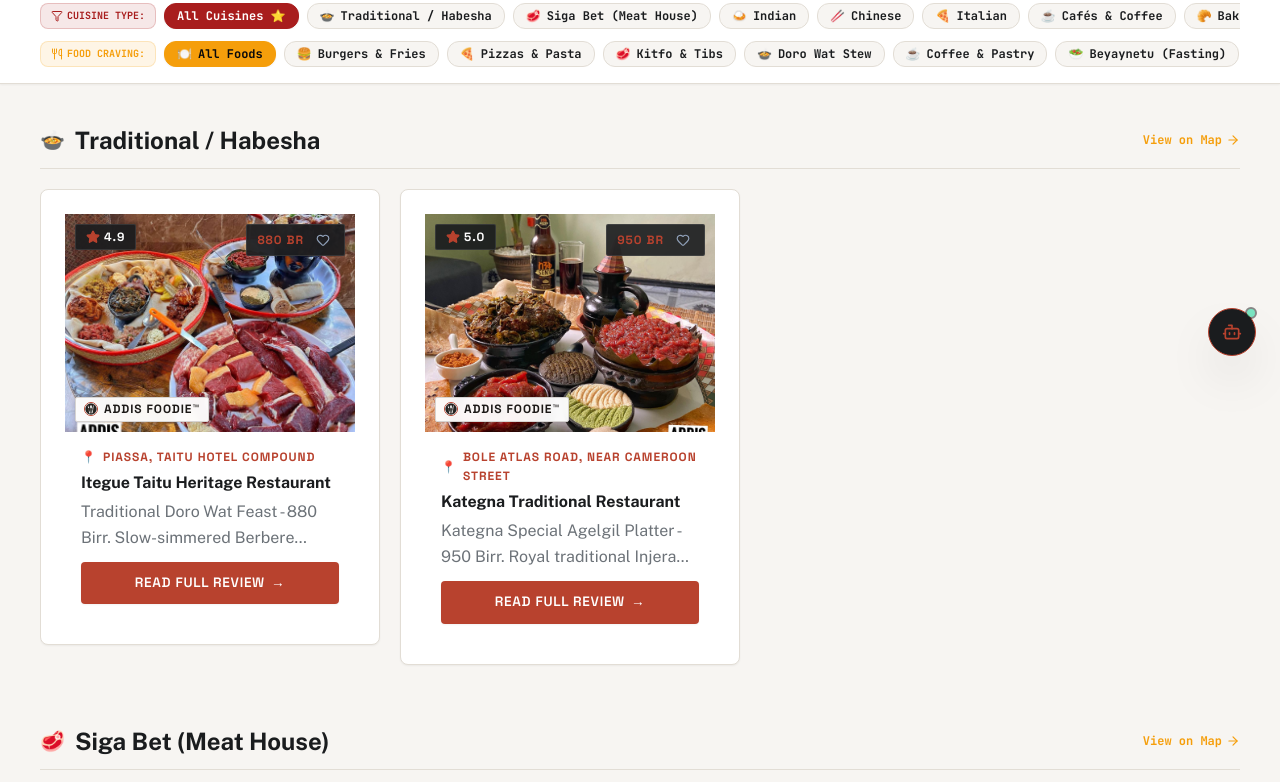
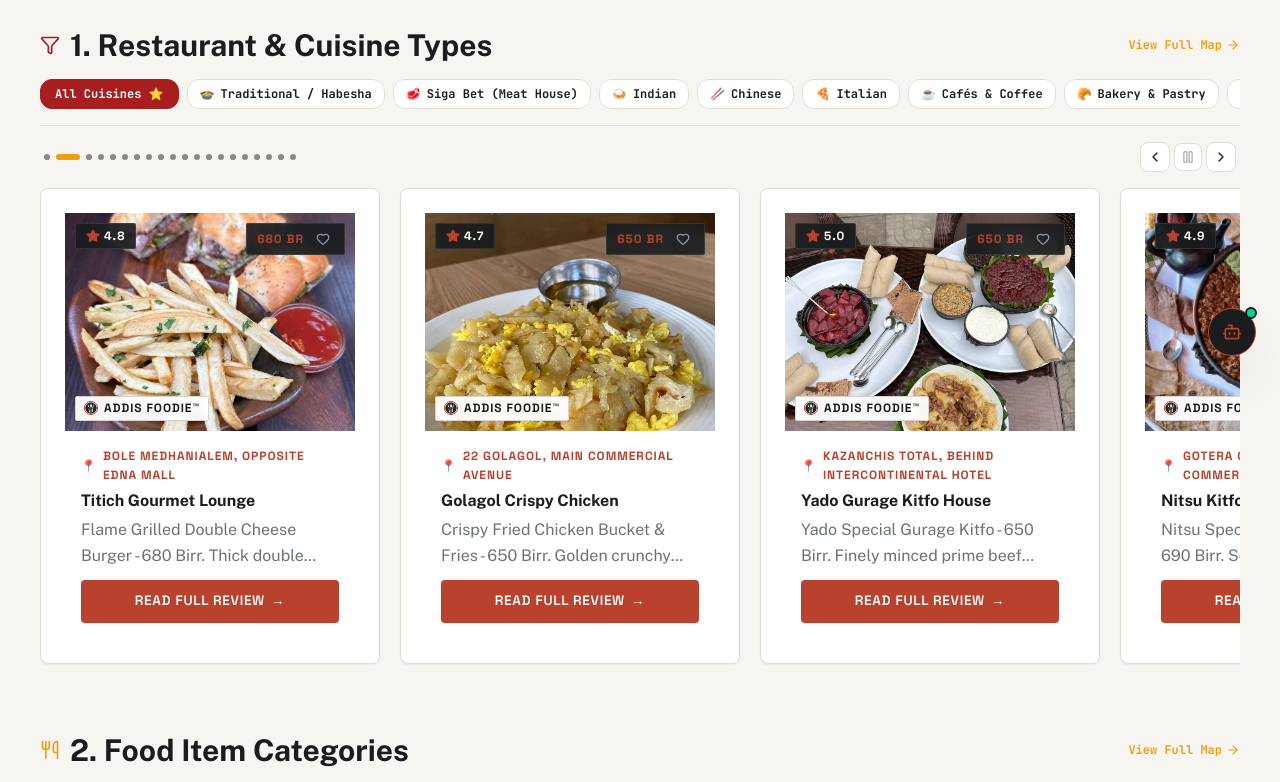
Before and after one commit to Moss-kk/Addis_Foodie, a Next.js app: page /suggestions in a window 1280 px wide. Shown: the part 420-1202 px from the top of the page. Built offline with nearby package versions, Linux system fonts and the light colour scheme.

Commit message:
Rebuild Suggestions page into exactly two main rows (Cuisine Row & Food Craving Row) with category filter buttons above each and home-page style auto side-scrolling marquee animation

```diff
--- a/src/app/suggestions/page.tsx
+++ b/src/app/suggestions/page.tsx
@@ -18,7 +18,7 @@
 import Header from '../../components/Header';
 import Footer from '../../components/Footer';
 import MobileBottomNav from '../../components/layout/MobileBottomNav';
-import ReviewCard from '../../components/ReviewCard';
+import AutoReviewMarquee from '../../components/AutoReviewMarquee';
 import PostDetailModal from '../../components/PostDetailModal';
 import { CUISINE_CATEGORIES } from '../../lib/categories';
 import { mockPosts } from '../../data/mockPosts';
@@ -31,9 +31,9 @@
   const [isFormOpen, setIsFormOpen] = useState(false);
   const [modalPost, setModalPost] = useState<FoodPost | null>(null);
 
-  // Interactive Filter States
-  const [selectedCuisineFilter, setSelectedCuisineFilter] = useState<string>('all');
-  const [selectedFoodFilter, setSelectedFoodFilter] = useState<string>('all');
+  // Interactive Category Filter States for the Two Rows
+  const [activeCuisineTab, setActiveCuisineTab] = useState<string>('all');
+  const [activeFoodTab, setActiveFoodTab] = useState<string>('all');
 
   const [formData, setFormData] = useState({
     userName: '',
@@ -89,29 +89,30 @@
     { id: 'beyaynetu', label: 'Beyaynetu (Fasting)', emoji: '🥗' },
   ];
 
-  // Filter Categories synchronously based on user tab selection
-  const filteredCategories = useMemo(() => {
-    return CUISINE_CATEGORIES.filter((cat) => {
-      // Cuisine filter check
-      if (selectedCuisineFilter !== 'all') {
-        if (cat.slug.toLowerCase() !== selectedCuisineFilter.toLowerCase() && cat.id.toLowerCase() !== selectedCuisineFilter.toLowerCase()) {
-          return false;
-        }
-      }
+  // ROW 1: Filter Cuisine Review Posts
+  const cuisineRowPosts = useMemo(() => {
+    if (activeCuisineTab === 'all') return mockPosts;
+    return mockPosts.filter((post) => {
+      const pCat = post.category.toLowerCase();
+      const tab = activeCuisineTab.toLowerCase();
+      return pCat.includes(tab) || tab.includes(pCat);
+    });
+  }, [activeCuisineTab]);
 
-      // Food item filter check
-      if (selectedFoodFilter !== 'all') {
-        if (selectedFoodFilter === 'burgers' && !cat.slug.includes('burgers')) return false;
-        if (selectedFoodFilter === 'pizzas' && !cat.slug.includes('italian')) return false;
-        if (selectedFoodFilter === 'kitfo' && !cat.slug.includes('siga-bet') && !cat.slug.includes('traditional')) return false;
-        if (selectedFoodFilter === 'doro-wat' && !cat.slug.includes('traditional')) return false;
-        if (selectedFoodFilter === 'coffee' && !cat.slug.includes('cafes') && !cat.slug.includes('bakery')) return false;
-        if (selectedFoodFilter === 'beyaynetu' && !cat.slug.includes('fasting')) return false;
-      }
-
+  // ROW 2: Filter Food Item Review Posts
+  const foodRowPosts = useMemo(() => {
+    if (activeFoodTab === 'all') return mockPosts;
+    return mockPosts.filter((post) => {
+      const pCat = post.category.toLowerCase();
+      if (activeFoodTab === 'burgers') return pCat.includes('burger') || pCat.includes('fast food');
+      if (activeFoodTab === 'pizzas') return pCat.includes('italian');
+      if (activeFoodTab === 'kitfo') return pCat.includes('siga bet') || pCat.includes('traditional');
+      if (activeFoodTab === 'doro-wat') return pCat.includes('traditional');
+      if (activeFoodTab === 'coffee') return pCat.includes('café') || pCat.includes('bakery');
+      if (activeFoodTab === 'beyaynetu') return pCat.includes('fasting');
       return true;
     });
-  }, [selectedCuisineFilter, selectedFoodFilter]);
+  }, [activeFoodTab]);
 
   return (
     <div
@@ -129,7 +130,7 @@
 
           <div className="inline-flex items-center gap-2 px-3.5 py-1.5 rounded-full text-xs font-mono font-bold uppercase tracking-wider bg-[#F59E0B]/10 text-[#F59E0B] border border-[#F59E0B]/20">
             <Compass className="w-4 h-4 text-[#F59E0B]" />
-            <span>{lang === 'AM' ? 'ወደ የት እንሂድ? የመመገቢያ ጥቆማዎች' : 'Where To Go Guide — Interactive Filters'}</span>
+            <span>{lang === 'AM' ? 'ወደ የት እንሂድ? የመመገቢያ ጥቆማዎች' : 'Where To Go Guide — Two Main Rows'}</span>
           </div>
 
           <h1 className="font-syne font-black text-3xl sm:text-5xl text-[var(--text-primary)]">
@@ -139,7 +140,7 @@
           <p className="text-xs sm:text-sm font-body text-[var(--text-secondary)] leading-relaxed max-w-2xl">
             {lang === 'AM'
               ? 'በአዲስ ፉዲዎች የተመረጡ የክትፎ፣ የበርገር፣ የካፌ እና የቪገን ቦታዎች ጥቆማዎች። ድብቅ ቦታ ካለዎት ደግሞ ለቀጣይ ግምገማ ይጠቁሙን!'
-              : 'Explore verified restaurant reviews across all cuisine categories in Addis Ababa. Filter by restaurant type or food craving!'}
+              : 'Explore verified restaurant reviews in two main auto side-scrolling rows. Filter by Restaurant Types or Food Craving!'}
           </p>
 
           {/* COLLAPSIBLE NOMINATION FORM TOGGLE BUTTON */}
@@ -156,73 +157,6 @@
             </span>
             {isFormOpen ? <ChevronUp className="w-4 h-4" /> : <ChevronDown className="w-4 h-4" />}
           </button>
-
-        </div>
-      </section>
-
-      {/* DUAL CLICKABLE SIDE-SCROLLABLE CATEGORY NAVIGATION BARS */}
-      <section className="w-full bg-[var(--bg-surface)] border-b border-[var(--border-subtle)] py-4 sticky top-14 z-20 shadow-xs">
-        <div className="site-container flex flex-col gap-3">
-
-          {/* BAR 1: BY CUISINE / RESTAURANT TYPE */}
-          <div className="flex items-center gap-2 overflow-x-auto no-scrollbar">
-            <span className="text-[10px] font-mono font-bold uppercase text-[#A81D1D] bg-[#A81D1D]/10 px-2.5 py-1 rounded-lg border border-[#A81D1D]/20 shrink-0 flex items-center gap-1">
-              <Filter className="w-3 h-3 text-[#A81D1D]" />
-              <span>Cuisine Type:</span>
-            </span>
-
-            <button
-              type="button"
-              onClick={() => setSelectedCuisineFilter('all')}
-              className={`px-3 py-1 rounded-xl text-xs font-mono font-bold transition-all shrink-0 cursor-pointer border ${
-                selectedCuisineFilter === 'all'
-                  ? 'bg-[#A81D1D] text-white border-[#A81D1D] shadow-xs'
-                  : 'bg-[var(--bg-app)] text-[var(--text-primary)] border-[var(--border-subtle)] hover:border-[#A81D1D]'
-              }`}
-            >
-              All Cuisines ⭐
-            </button>
-
-            {CUISINE_CATEGORIES.map((cat) => (
-              <button
-                key={cat.id}
-                type="button"
-                onClick={() => setSelectedCuisineFilter(cat.slug)}
-                className={`px-3 py-1 rounded-xl text-xs font-mono font-bold transition-all shrink-0 cursor-pointer flex items-center gap-1.5 border ${
-                  selectedCuisineFilter === cat.slug
-                    ? 'bg-[#A81D1D] text-white border-[#A81D1D] shadow-xs'
-                    : 'bg-[var(--bg-app)] text-[var(--text-primary)] border-[var(--border-subtle)] hover:border-[#A81D1D]'
-                }`}
-              >
-                <span>{cat.emoji}</span>
-                <span>{cat.label}</span>
-              </button>
-            ))}
-          </div>
-
-          {/* BAR 2: BY SPECIFIC FOOD ITEM */}
-          <div className="flex items-center gap-2 overflow-x-auto no-scrollbar">
-            <span className="text-[10px] font-mono font-bold uppercase text-[#F59E0B] bg-[#F59E0B]/10 px-2.5 py-1 rounded-lg border border-[#F59E0B]/20 shrink-0 flex items-center gap-1">
-              <Utensils className="w-3 h-3 text-[#F59E0B]" />
-              <span>Food Craving:</span>
-            </span>
-
-            {FOOD_ITEM_CATEGORIES.map((food) => (
-              <button
-                key={food.id}
-                type="button"
-                onClick={() => setSelectedFoodFilter(food.id)}
-                className={`px-3 py-1 rounded-xl text-xs font-mono font-bold transition-all shrink-0 cursor-pointer flex items-center gap-1.5 border ${
-                  selectedFoodFilter === food.id
-                    ? 'bg-[#F59E0B] text-zinc-950 border-[#F59E0B] shadow-xs'
-                    : 'bg-[var(--bg-app)] text-[var(--text-primary)] border-[var(--border-subtle)] hover:border-[#F59E0B]'
-                }`}
-              >
-                <span>{food.emoji}</span>
-                <span>{food.label}</span>
-              </button>
-            ))}
-          </div>
 
         </div>
       </section>
@@ -377,70 +311,115 @@
         </section>
       )}
 
-      {/* FILTERED CATEGORIES SIDE-SCROLLABLE REVIEWS */}
-      <main className="site-container py-10 flex flex-col gap-12 flex-1">
-        {filteredCategories.length === 0 ? (
-          <div className="p-10 rounded-2xl bg-[var(--bg-surface)] border border-[var(--border-subtle)] text-center flex flex-col items-center gap-3">
-            <Utensils className="w-8 h-8 text-amber-500" />
-            <h3 className="font-syne font-bold text-lg text-[var(--text-primary)]">
-              No categories match your active filters
-            </h3>
-            <button
-              type="button"
-              onClick={() => {
-                setSelectedCuisineFilter('all');
-                setSelectedFoodFilter('all');
-              }}
-              className="mt-2 button-primary px-4 py-2 rounded-xl text-xs font-label uppercase text-white font-bold"
-            >
-              Reset Filters
-            </button>
-          </div>
-        ) : (
-          filteredCategories.map((cat) => {
-            // Filter reviews for this category
-            const categoryReviews = mockPosts.filter((p) => {
-              const catLabel = cat.label.toLowerCase();
-              const pCat = p.category.toLowerCase();
-              return pCat === catLabel || pCat.includes(cat.slug.toLowerCase()) || catLabel.includes(pCat);
-            });
+      {/* TWO MAIN ROWS CONTENT AREA */}
+      <main className="site-container py-10 flex flex-col gap-14 flex-1">
 
-            // Fallback if no specific reviews match, show general list
-            const displayReviews = categoryReviews.length > 0 ? categoryReviews : mockPosts.slice(0, 3);
-
-            return (
-              <section key={cat.id} className="flex flex-col gap-4">
-                <div className="flex items-center justify-between border-b pb-3 border-[var(--border-subtle)]">
+        {/* ROW 1: BY RESTAURANT & CUISINE TYPE */}
+        <section className="flex flex-col gap-4">
+          <div className="flex flex-col gap-3 border-b pb-4 border-[var(--border-subtle)]">
+            <div className="flex items-center justify-between">
               <div className="flex items-center gap-2.5">
-                    <span className="text-xl">{cat.emoji}</span>
-                    <h2 className="font-syne font-bold text-xl sm:text-2xl text-[var(--text-primary)]">
-                      {lang === 'AM' ? cat.labelAm : cat.label}
+                <Filter className="w-5 h-5 text-[#A81D1D]" />
+                <h2 className="font-syne font-bold text-xl sm:text-3xl text-[var(--text-primary)]">
+                  1. Restaurant &amp; Cuisine Types
                 </h2>
               </div>
               <Link
-                    href={`/reviews-map?category=${cat.slug}`}
+                href="/reviews-map"
                 className="text-xs font-mono font-bold text-[#F59E0B] hover:underline flex items-center gap-1"
               >
-                    <span>{lang === 'AM' ? 'በካርታ ላይ ይመልከቱ' : 'View on Map'}</span>
+                <span>View Full Map</span>
                 <ArrowRight className="w-3.5 h-3.5" />
               </Link>
             </div>
 
-                {/* Side-Scrollable Horizontal Track of Standardized Review Cards */}
-                <div className="flex items-stretch gap-5 overflow-x-auto no-scrollbar pb-3 pt-1 snap-x snap-mandatory">
-                  {displayReviews.map((post) => (
-                    <div key={post.id} className="shrink-0 w-[280px] sm:w-[320px] lg:w-[340px] snap-start flex flex-col">
-                      <ReviewCard
-                        post={post}
-                        onClick={() => setModalPost(post)}
-                      />
-                    </div>
+            {/* Clickable Category Filter Buttons Above Row 1 */}
+            <div className="flex items-center gap-2 overflow-x-auto no-scrollbar pt-1">
+              <button
+                type="button"
+                onClick={() => setActiveCuisineTab('all')}
+                className={`px-3.5 py-1.5 rounded-xl text-xs font-mono font-bold transition-all shrink-0 cursor-pointer border ${
+                  activeCuisineTab === 'all'
+                    ? 'bg-[#A81D1D] text-white border-[#A81D1D] shadow-md'
+                    : 'bg-[var(--bg-surface)] text-[var(--text-primary)] border-[var(--border-subtle)] hover:border-[#A81D1D]'
+                }`}
+              >
+                All Cuisines ⭐
+              </button>
+
+              {CUISINE_CATEGORIES.map((cat) => (
+                <button
+                  key={cat.id}
+                  type="button"
+                  onClick={() => setActiveCuisineTab(cat.slug)}
+                  className={`px-3 py-1.5 rounded-xl text-xs font-mono font-bold transition-all shrink-0 cursor-pointer flex items-center gap-1.5 border ${
+                    activeCuisineTab === cat.slug
+                      ? 'bg-[#A81D1D] text-white border-[#A81D1D] shadow-md'
+                      : 'bg-[var(--bg-surface)] text-[var(--text-primary)] border-[var(--border-subtle)] hover:border-[#A81D1D]'
+                  }`}
+                >
+                  <span>{cat.emoji}</span>
+                  <span>{cat.label}</span>
+                </button>
               ))}
             </div>
+          </div>
+
+          {/* Row 1 Home-Page Style Auto Side-Scrolling Marquee */}
+          <AutoReviewMarquee
+            posts={cuisineRowPosts}
+            onSelectPost={(post) => setModalPost(post)}
+            autoplayDuration={5000}
+          />
         </section>
-            );
-          })
-        )}
+
+        {/* ROW 2: BY FOOD ITEM CATEGORY */}
+        <section className="flex flex-col gap-4">
+          <div className="flex flex-col gap-3 border-b pb-4 border-[var(--border-subtle)]">
+            <div className="flex items-center justify-between">
+              <div className="flex items-center gap-2.5">
+                <Utensils className="w-5 h-5 text-[#F59E0B]" />
+                <h2 className="font-syne font-bold text-xl sm:text-3xl text-[var(--text-primary)]">
+                  2. Food Item Categories
+                </h2>
+              </div>
+              <Link
+                href="/reviews-map"
+                className="text-xs font-mono font-bold text-[#F59E0B] hover:underline flex items-center gap-1"
+              >
+                <span>View Full Map</span>
+                <ArrowRight className="w-3.5 h-3.5" />
+              </Link>
+            </div>
+
+            {/* Clickable Food Item Filter Buttons Above Row 2 */}
+            <div className="flex items-center gap-2 overflow-x-auto no-scrollbar pt-1">
+              {FOOD_ITEM_CATEGORIES.map((food) => (
+                <button
+                  key={food.id}
+                  type="button"
+                  onClick={() => setActiveFoodTab(food.id)}
+                  className={`px-3.5 py-1.5 rounded-xl text-xs font-mono font-bold transition-all shrink-0 cursor-pointer flex items-center gap-1.5 border ${
+                    activeFoodTab === food.id
+                      ? 'bg-[#F59E0B] text-zinc-950 border-[#F59E0B] shadow-md'
+                      : 'bg-[var(--bg-surface)] text-[var(--text-primary)] border-[var(--border-subtle)] hover:border-[#F59E0B]'
+                  }`}
+                >
+                  <span>{food.emoji}</span>
+                  <span>{food.label}</span>
+                </button>
+              ))}
+            </div>
+          </div>
+
+          {/* Row 2 Home-Page Style Auto Side-Scrolling Marquee */}
+          <AutoReviewMarquee
+            posts={foodRowPosts}
+            onSelectPost={(post) => setModalPost(post)}
+            autoplayDuration={5000}
+          />
+        </section>
+
       </main>
 
       <Footer />
--- /dev/null
+++ b/src/components/AutoReviewMarquee.tsx
@@ -0,0 +1,133 @@
+'use client';
+
+import React, { useState, useEffect, useRef } from 'react';
+import { motion, AnimatePresence } from 'framer-motion';
+import { ChevronLeft, ChevronRight, Pause, Play } from 'lucide-react';
+import { FoodPost } from '../types/post';
+import ReviewCard from './ReviewCard';
+
+interface AutoReviewMarqueeProps {
+  posts: FoodPost[];
+  onSelectPost?: (post: FoodPost) => void;
+  autoplayDuration?: number;
+}
+
+export default function AutoReviewMarquee({
+  posts,
+  onSelectPost,
+  autoplayDuration = 5000,
+}: AutoReviewMarqueeProps) {
+  const [scrollIndex, setScrollIndex] = useState(0);
+  const [isPaused, setIsPaused] = useState(false);
+  const [progressKey, setProgressKey] = useState(0);
+  const scrollContainerRef = useRef<HTMLDivElement>(null);
+
+  // Auto-scroll effect matching Home Page animation
+  useEffect(() => {
+    if (isPaused || posts.length <= 1) return;
+
+    const timer = setInterval(() => {
+      setScrollIndex((prev) => (prev + 1) % posts.length);
+      setProgressKey((prev) => prev + 1);
+    }, autoplayDuration);
+
+    return () => clearInterval(timer);
+  }, [isPaused, posts.length, autoplayDuration]);
+
+  // Scroll container smoothly when scrollIndex changes
+  useEffect(() => {
+    if (scrollContainerRef.current) {
+      const cardWidth = 320; // Approx card width + gap
+      scrollContainerRef.current.scrollTo({
+        left: scrollIndex * cardWidth,
+        behavior: 'smooth',
+      });
+    }
+  }, [scrollIndex]);
+
+  const handlePrev = () => {
+    setScrollIndex((prev) => (prev === 0 ? posts.length - 1 : prev - 1));
+    setProgressKey((prev) => prev + 1);
+  };
+
+  const handleNext = () => {
+    setScrollIndex((prev) => (prev + 1) % posts.length);
+    setProgressKey((prev) => prev + 1);
+  };
+
+  if (posts.length === 0) return null;
+
+  return (
+    <div
+      className="relative w-full flex flex-col gap-3 group/marquee"
+      onMouseEnter={() => setIsPaused(true)}
+      onMouseLeave={() => setIsPaused(false)}
+      onTouchStart={() => setIsPaused(true)}
+      onTouchEnd={() => setIsPaused(false)}
+    >
+      {/* Top Progress Bar & Play/Pause Controls */}
+      <div className="flex items-center justify-between px-1">
+        <div className="flex items-center gap-1.5">
+          {posts.map((_, idx) => (
+            <button
+              key={idx}
+              type="button"
+              onClick={() => {
+                setScrollIndex(idx);
+                setProgressKey((prev) => prev + 1);
+              }}
+              className={`h-1.5 rounded-full transition-all duration-300 ${
+                idx === scrollIndex
+                  ? 'w-6 bg-[#F59E0B]'
+                  : 'w-1.5 bg-stone-700/60 hover:bg-stone-500'
+              }`}
+              title={`Jump to item ${idx + 1}`}
+            />
+          ))}
+        </div>
+
+        <div className="flex items-center gap-1">
+          <button
+            type="button"
+            onClick={handlePrev}
+            className="p-1.5 rounded-lg bg-[var(--bg-surface)] border border-[var(--border-subtle)] hover:border-[#F59E0B] text-[var(--text-primary)] transition"
+          >
+            <ChevronLeft className="w-4 h-4 text-[var(--text-primary)]" />
+          </button>
+
+          <button
+            type="button"
+            onClick={() => setIsPaused(!isPaused)}
+            className="p-1.5 rounded-lg bg-[var(--bg-surface)] border border-[var(--border-subtle)] hover:border-[#F59E0B] text-[var(--text-primary)] transition"
+            title={isPaused ? 'Play Autoplay' : 'Pause Autoplay'}
+          >
+            {isPaused ? <Play className="w-3.5 h-3.5 text-amber-500" /> : <Pause className="w-3.5 h-3.5 text-stone-400" />}
+          </button>
+
+          <button
+            type="button"
+            onClick={handleNext}
+            className="p-1.5 rounded-lg bg-[var(--bg-surface)] border border-[var(--border-subtle)] hover:border-[#F59E0B] text-[var(--text-primary)] transition"
+          >
+            <ChevronRight className="w-4 h-4 text-[var(--text-primary)]" />
+          </button>
+        </div>
+      </div>
+
+      {/* Side-Scrollable Track */}
+      <div
+        ref={scrollContainerRef}
+        className="flex items-stretch gap-5 overflow-x-auto no-scrollbar pb-3 pt-1 snap-x snap-mandatory scroll-smooth"
+      >
+        {posts.map((post) => (
+          <div key={post.id} className="shrink-0 w-[280px] sm:w-[320px] lg:w-[340px] snap-start flex flex-col">
+            <ReviewCard
+              post={post}
+              onClick={() => onSelectPost?.(post)}
+            />
+          </div>
+        ))}
+      </div>
+    </div>
+  );
+}
```
Lines whose indentation alone changed are shown as unchanged.
